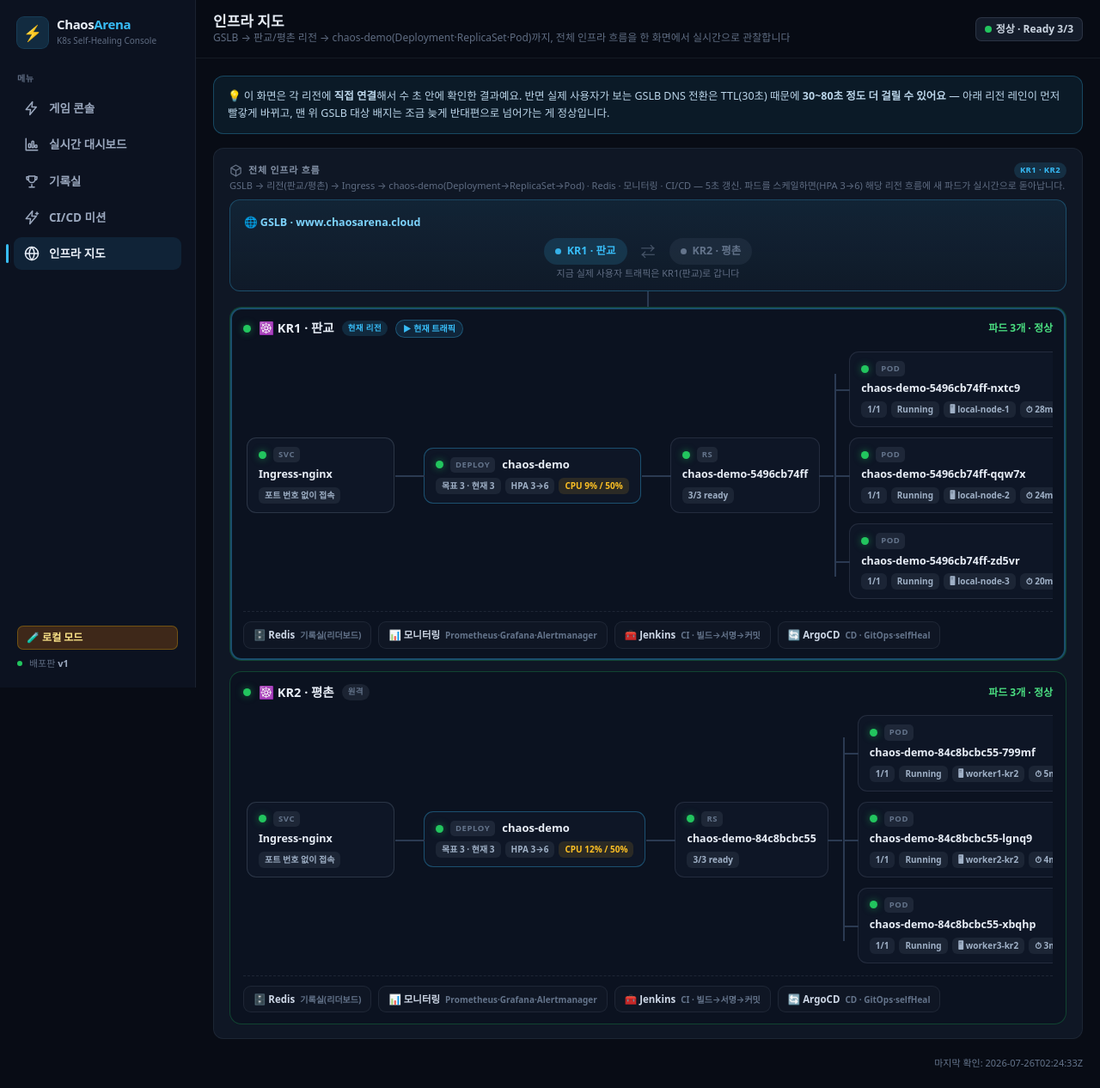
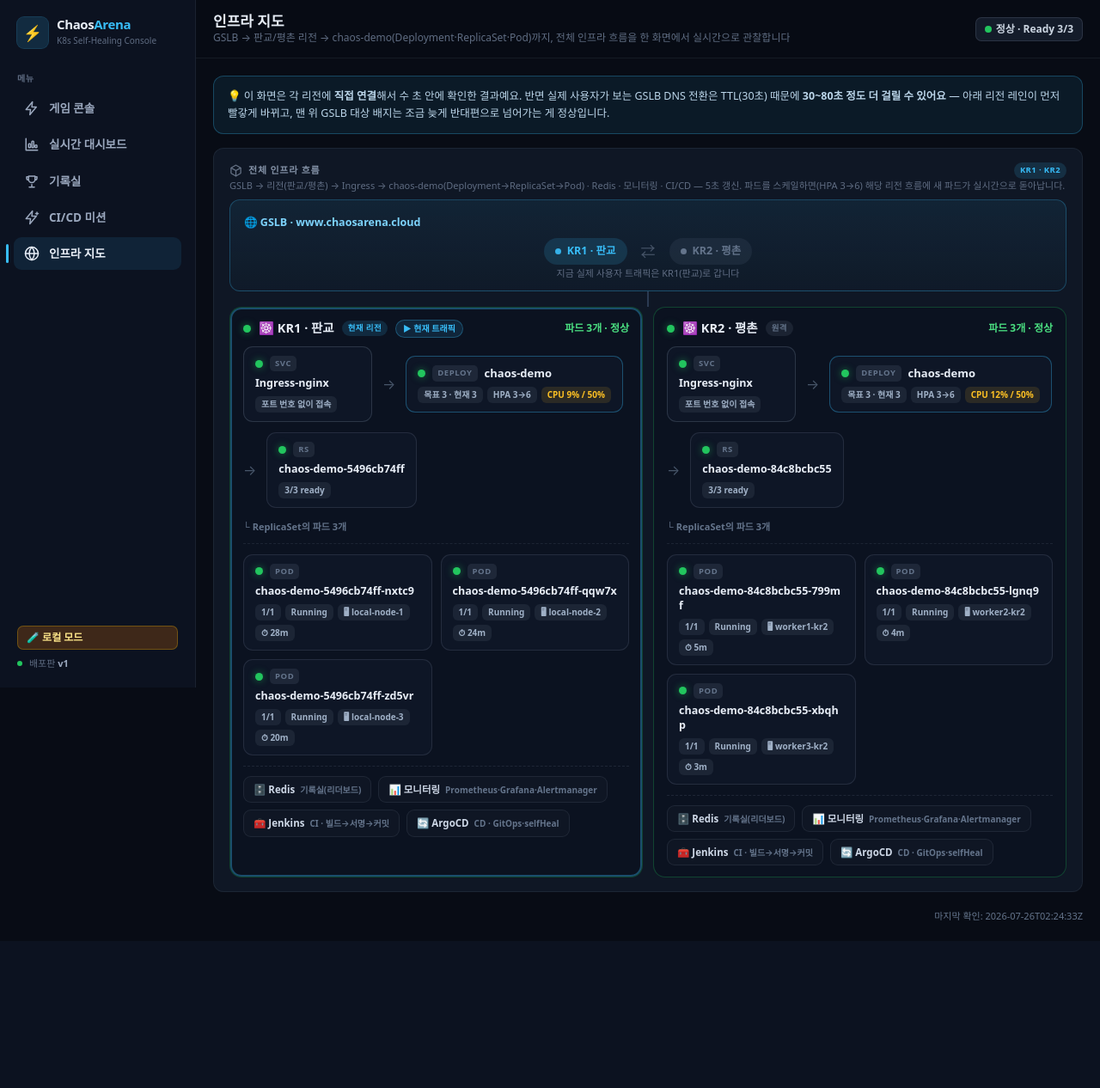
Before and after one commit to wonju90/ChaosArena, a Flask app: page /infra in a window 1280 px wide. Shown: the whole page at 86% size. After the commit the page ends 1071 px from the top, so only its background shows below. Run offline with Flask 3, Linux system fonts and the light colour scheme; data that the repository does not hold is empty; some libraries are stand-ins or nearby versions; some web fonts are replaced.

Commit message:
Lay out /infra regions side-by-side with pod grid
판교/평촌을 좌우 2열로 배치(평촌이 아래로 밀리던 문제 해결). 각 리전은 Ingress→deploy→rs
가로 흐름 + 그 아래 파드를 auto-fill 그리드로 감싸, 반쪽 폭에서도 모든 파드가 가로 스크롤
없이 한눈에 보이게 함. grid 셀 안 트리 오버플로 방지를 위해 lane에 min-width:0.

Co-Authored-By: Claude Opus 4.8 (1M context) <noreply@anthropic.com>

```diff
--- a/templates/infra.html
+++ b/templates/infra.html
@@ -33,12 +33,14 @@
   /* GSLB에서 두 리전으로 갈라지는 짧은 세로 커넥터 */
   .flow-branch { width: 2px; height: 18px; background: #2b3a52; margin: 0 auto; }
 
-  /* ── 리전 레인 (하나의 흐름 안에서 판교/평촌을 세로로 쌓음) ── */
-  .lane-list { display: flex; flex-direction: column; gap: 12px; }
+  /* ── 리전 레인 (판교/평촌을 좌우 2열로 나란히 — 한눈에 대칭으로 보이게) ── */
+  .lane-list { display: grid; grid-template-columns: 1fr; gap: 12px; }
+  @media (min-width: 1100px) { .lane-list { grid-template-columns: 1fr 1fr; } }
   .region-lane {
     border-radius: 14px; padding: 13px 15px; background: #0b1220;
     border: 1.5px solid rgba(148,163,184,0.14);
     transition: border-color 0.4s ease, background 0.4s ease, box-shadow 0.4s ease;
+    min-width: 0;  /* 그리드 셀 안에서 넓은 트리가 셀을 넘겨 늘리지 않고, 레인 내부에서 가로 스크롤되게 */
   }
   .region-lane.lane-up { border-color: rgba(34,197,94,0.28); }
   .region-lane.lane-down { border-color: rgba(239,68,68,0.55); background: rgba(239,68,68,0.06); }
@@ -64,14 +66,13 @@
   .lane-status.ok { color: #4ade80; }
   .lane-status.bad { color: #f87171; }
 
-  /* ── 서비스 경로: Ingress → deploy → rs → pods (ArgoCD Application Tree식) ── */
-  .apptree-scroll { overflow-x: auto; padding: 6px 4px 2px; }
-  .apptree { display: flex; flex-direction: row; align-items: center; gap: 34px; min-width: max-content; }
-  .tier { display: flex; flex-direction: column; justify-content: center; gap: 12px; position: relative; }
+  /* ── 서비스 경로: Ingress → deploy → rs (가로 흐름), 그 아래 파드 그리드 ── */
+  .svc-flow { display: flex; align-items: center; gap: 12px; flex-wrap: wrap; }
+  .flow-arrow { color: #475569; font-size: 16px; flex: none; }
 
   .tnode {
     position: relative; border-radius: 11px; padding: 10px 13px; background: #0e1626;
-    border: 1.5px solid rgba(148,163,184,0.16); min-width: 172px;
+    border: 1.5px solid rgba(148,163,184,0.16); min-width: 150px;
     transition: border-color 0.35s ease, box-shadow 0.35s ease, opacity 0.4s ease, transform 0.4s ease;
   }
   .tnode-head { display: flex; align-items: center; gap: 8px; }
@@ -95,29 +96,19 @@
 
   .tnode.node-ingress { border-color: rgba(148,163,184,0.22); }
   .tnode.node-deploy { border-color: rgba(56,189,248,0.35); }
-  .tnode.node-pod { min-width: 210px; }
+  .tnode.node-pod { min-width: 0; }
   .tnode.tpod-new { animation: tpod-in 0.55s ease-out; }
   @keyframes tpod-in {
-    0% { opacity: 0; transform: translateX(-10px) scale(0.94); border-color: rgba(34,197,94,0.9); }
+    0% { opacity: 0; transform: translateY(-8px) scale(0.94); border-color: rgba(34,197,94,0.9); }
     100% { opacity: 1; transform: none; }
   }
 
-  /* 커넥터 라인 */
-  .tier-deploy > .tnode::before,
-  .tier-rs > .tnode::before {
-    content: ''; position: absolute; left: -34px; top: 50%; width: 34px; height: 2px; background: #2b3a52;
+  /* ReplicaSet 아래 파드 그리드 — 좁은 반쪽 폭에서도 모든 파드가 한눈에 보이도록 감싼다 */
+  .pod-grid {
+    display: grid; grid-template-columns: repeat(auto-fill, minmax(198px, 1fr)); gap: 10px;
+    margin-top: 14px; padding-top: 12px; border-top: 1px dashed rgba(148,163,184,0.12);
   }
-  .tier-rs > .tnode::after {
-    content: ''; position: absolute; right: -17px; top: 50%; width: 17px; height: 2px; background: #2b3a52;
-  }
-  .tier-pods { position: relative; }
-  .tier-pods::before {
-    content: ''; position: absolute; left: -17px; top: 26px; bottom: 26px; width: 2px; background: #2b3a52;
-  }
-  .tier-pods.single-pod::before { display: none; }
-  .tier-pods > .tnode::before {
-    content: ''; position: absolute; left: -17px; top: 50%; width: 17px; height: 2px; background: #2b3a52;
-  }
+  .pod-grid-label { font-size: 11px; font-weight: 700; color: #64748b; margin: 14px 0 -4px; }
 
   /* ── 리전 부속 컴포넌트 (Redis / 모니터링 / CI·CD) ── */
   .lane-aux { display: flex; flex-wrap: wrap; gap: 8px; margin-top: 12px; padding-top: 11px; border-top: 1px dashed rgba(148,163,184,0.14); }
@@ -222,19 +213,18 @@ function podNode(pod, regionId) {
     </div>`;
 }
 
-// Ingress → deploy → rs → pods 한 줄 흐름
+// Ingress → deploy → rs 가로 흐름 + 그 아래 파드 그리드
 function serviceFlow(r) {
   const d = r.topo.deployment;
   const rss = r.topo.replicasets || [];
   const pods = rss.flatMap((rs) => rs.pods);
+  const arrow = '<span class="flow-arrow">→</span>';
 
-  const ingressHtml = `
-    <div class="tier tier-ingress">
+  const ingressNode = `
     <div class="tnode node-ingress">
       <div class="tnode-head"><span class="tnode-dot ok"></span><span class="tnode-kind">svc</span></div>
       <div class="tnode-title" style="margin-top:6px">Ingress-nginx</div>
       <div class="tnode-meta"><span class="tnode-chip">포트 번호 없이 접속</span></div>
-      </div>
     </div>`;
 
   const deployChips = [`목표 ${d.desired} · 현재 ${d.current}`];
@@ -244,8 +234,7 @@ function serviceFlow(r) {
       deployChips.push(`<span class="tnode-chip chip-cpu">CPU ${d.cpu_percent}% / ${d.target_cpu_percent}%</span>`);
     }
   }
-  const deployHtml = `
-    <div class="tier tier-deploy">
+  const deployNode = `
     <div class="tnode node-deploy">
       <div class="tnode-head">
         <span class="tnode-dot ${d.current >= d.desired ? 'ok' : 'warn'}"></span>
@@ -255,12 +244,9 @@ function serviceFlow(r) {
       <div class="tnode-meta">
         ${deployChips.map((c) => (c.startsWith('<') ? c : `<span class="tnode-chip">${c}</span>`)).join('')}
       </div>
-      </div>
     </div>`;
 
-  const rsHtml = `
-    <div class="tier tier-rs">
-      ${rss.map((rs) => `
+  const rsNodes = rss.map((rs) => `
     <div class="tnode node-rs">
       <div class="tnode-head">
         <span class="tnode-dot ${rs.ready >= rs.total && rs.total > 0 ? 'ok' : 'warn'}"></span>
@@ -268,18 +254,17 @@ function serviceFlow(r) {
       </div>
       <div class="tnode-title" style="margin-top:6px">${esc(rs.name)}</div>
       <div class="tnode-meta"><span class="tnode-chip">${rs.ready}/${rs.total} ready</span></div>
-        </div>`).join('')}
-    </div>`;
+    </div>`).join('<span class="flow-arrow">·</span>');
 
-  const podsHtml = `
-    <div class="tier tier-pods ${pods.length <= 1 ? 'single-pod' : ''}">
-      ${pods.map((p) => podNode(p, r.id)).join('')}
-    </div>`;
+  const flowHtml = `<div class="svc-flow">${ingressNode}${arrow}${deployNode}${arrow}${rsNodes}</div>`;
+  const gridHtml = `
+    <div class="pod-grid-label">└ ReplicaSet의 파드 ${pods.length}개</div>
+    <div class="pod-grid">${pods.map((p) => podNode(p, r.id)).join('')}</div>`;
 
   treeKnownPods[r.id] = new Set(pods.map((p) => p.name));
   treeRendered.add(r.id);
 
-  return `<div class="apptree-scroll"><div class="apptree">${ingressHtml}${deployHtml}${rsHtml}${podsHtml}</div></div>`;
+  return flowHtml + gridHtml;
 }
 
 function auxRow(reachable) {
```
Lines whose indentation alone changed are shown as unchanged.
